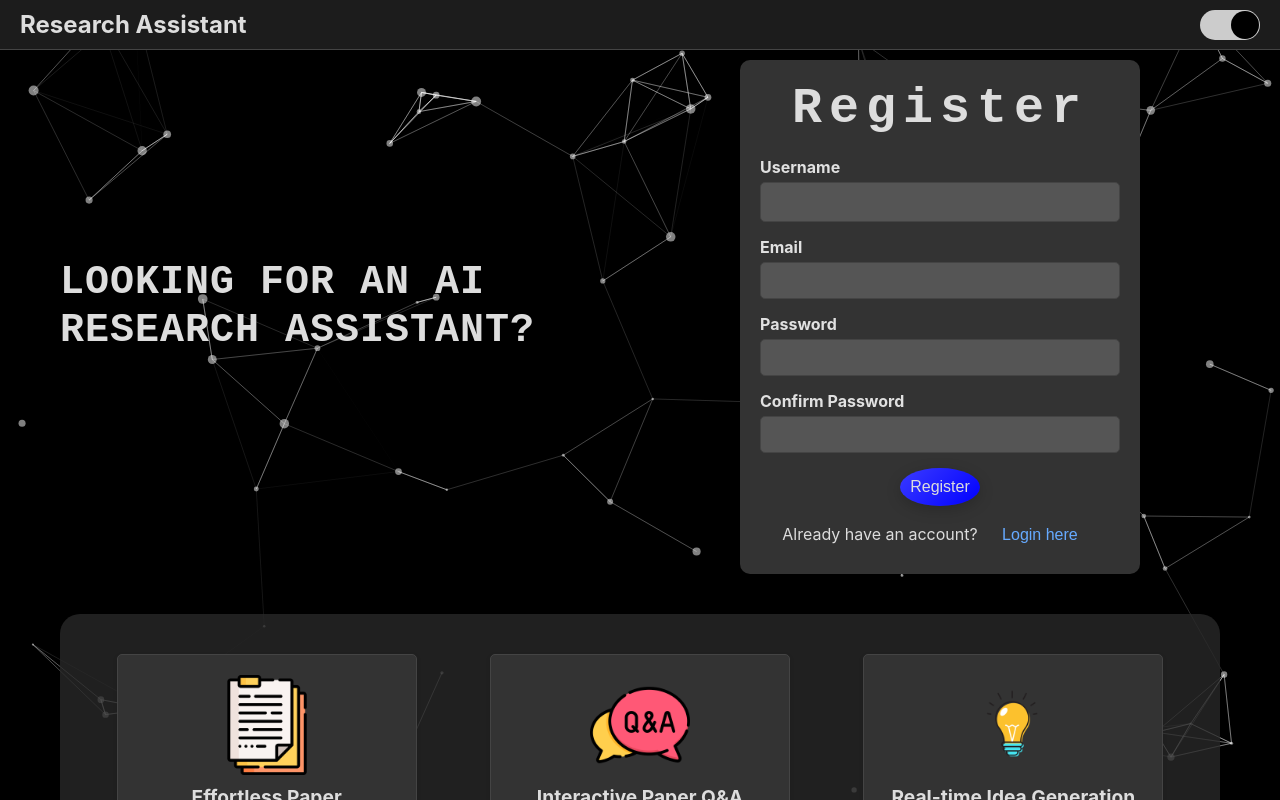
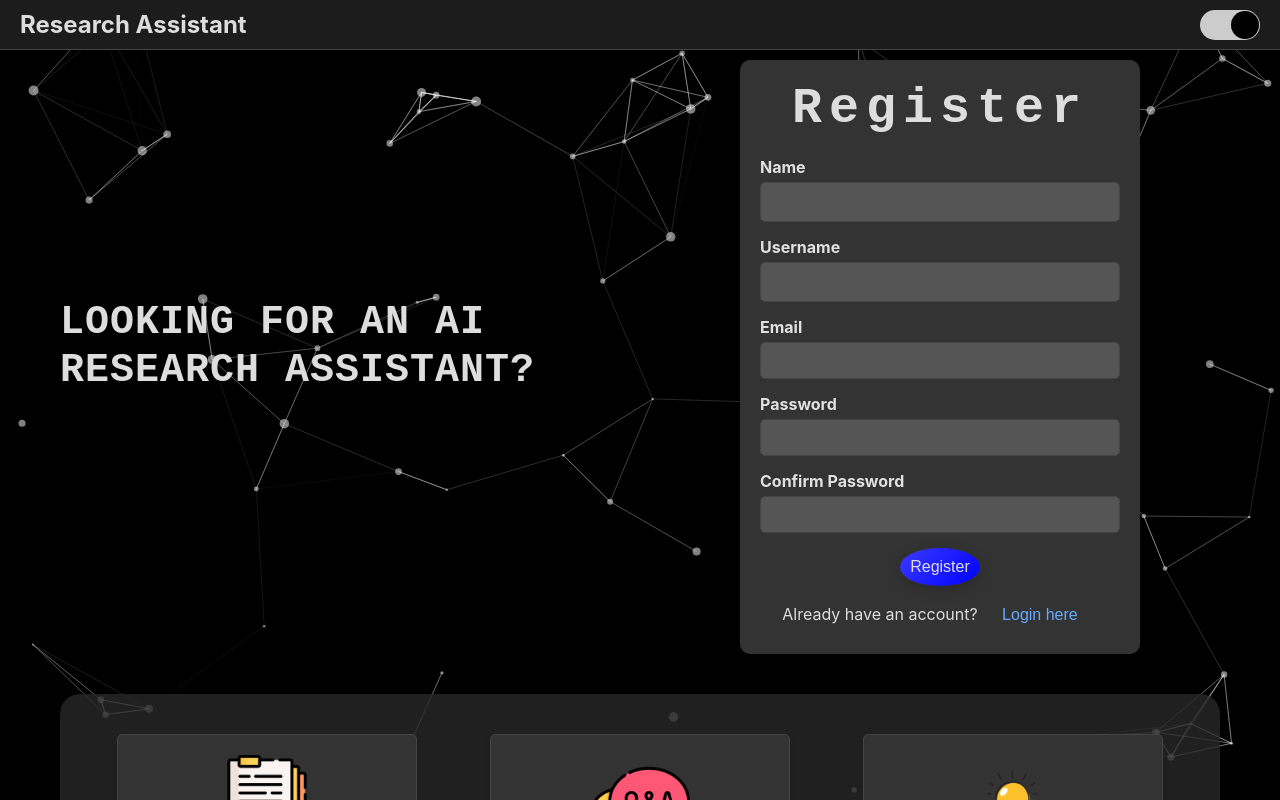
Before and after one commit to Devanoper/ResearchAsst-webapp, a React (Vite) app in the folder client/: page /register in a window 1280 px wide. Built offline with nearby package versions, Linux system fonts and the light colour scheme.

Commit message:
minor fix

```diff
--- a/client/src/components/RegisterForm.jsx
+++ b/client/src/components/RegisterForm.jsx
@@ -14,6 +14,7 @@
   const { isNightMode } = useNightMode();
   const navigate = useNavigate();
   const [formData, setFormData] = useState({
+    name: '',
     username: '',
     email: '',
     password: '',
@@ -44,7 +45,8 @@
       return;
     }
 
-    mutation.mutate(formData);
+    const { confirmPassword, ...dataToSend } = formData;
+    mutation.mutate(dataToSend);
   };
 
   const handleChange = (e) => {
@@ -63,6 +65,17 @@
     <div className={`register-form ${isNightMode ? 'night-mode' : ''}`}>
       <h2>Register</h2>
       <form onSubmit={handleSubmit}>
+        <div className="input-group">
+          <label htmlFor="name">Name</label>
+          <input
+            type="text"
+            id="name"
+            name="name"
+            value={formData.name}
+            onChange={handleChange}
+            required
+          />
+        </div>
         <div className="input-group">
           <label htmlFor="username">Username</label>
           <input
--- a/client/src/pages/Dashboard.jsx
+++ b/client/src/pages/Dashboard.jsx
@@ -4,7 +4,7 @@
 import Header from '../components/Header';
 import DocSubmission from '../components/DocSubmission';
 import Chatbot from '../components/Chatbot';
-import FAQ from '../components/Faq';
+import Faq from '../components/Faq';
 
 function Dashboard() {
   const [activeSection, setActiveSection] = useState('dashboard');
@@ -52,7 +52,7 @@
         </nav>
         <div className="main-section">
           <Routes>
-            <Route path="faq" element={<FAQ />} />
+            <Route path="faq" element={<Faq />} />
             <Route
               path="*"
               element={
```
